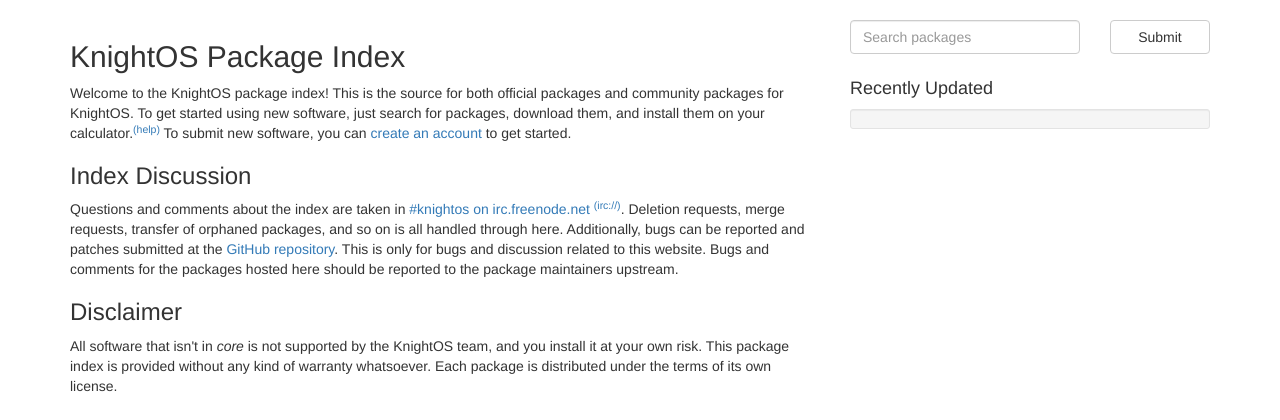
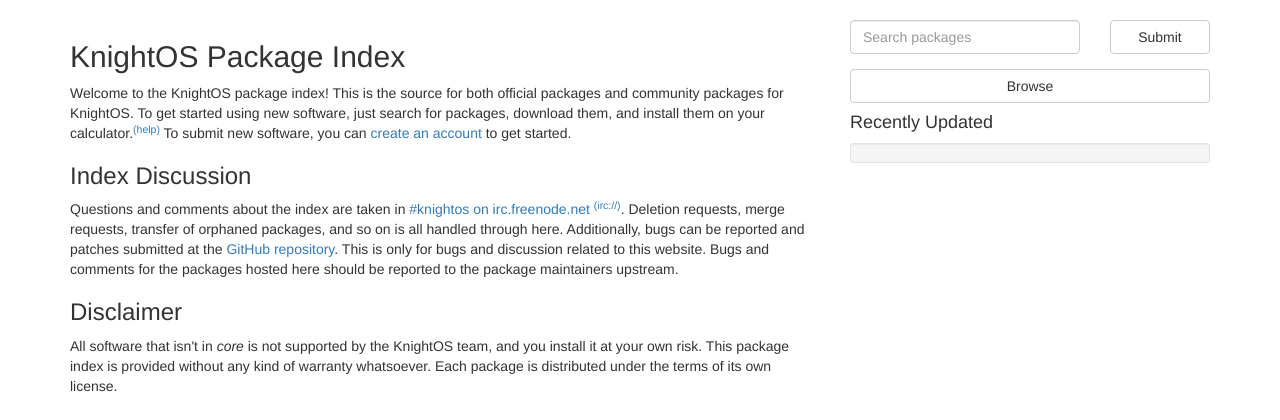
Before and after one commit to KnightOS/packages.knightos.org, a Python web app: template templates/index.html in a window 1280 px wide. Shown: the part 52-472 px from the top of the page. Run offline with Jinja, Linux system fonts and the light colour scheme; the template is opened without the code that fills it, so the values that code supplies are empty; style sheets or scripts are compiled from the project's sources; some libraries are stand-ins or nearby versions.

Commit message:
Add browse button

```diff
--- a/templates/index.html
+++ b/templates/index.html
@@ -32,6 +32,7 @@
                 <button type="submit" class="btn btn-default btn-block">Submit</button>
             </div>
         </form>
+        <a class="btn btn-default btn-block" href="/search">Browse</a>
         <h4>Recently Updated</h4>
         <div class="well well-sm">
             <table style="width: 100%">
```
